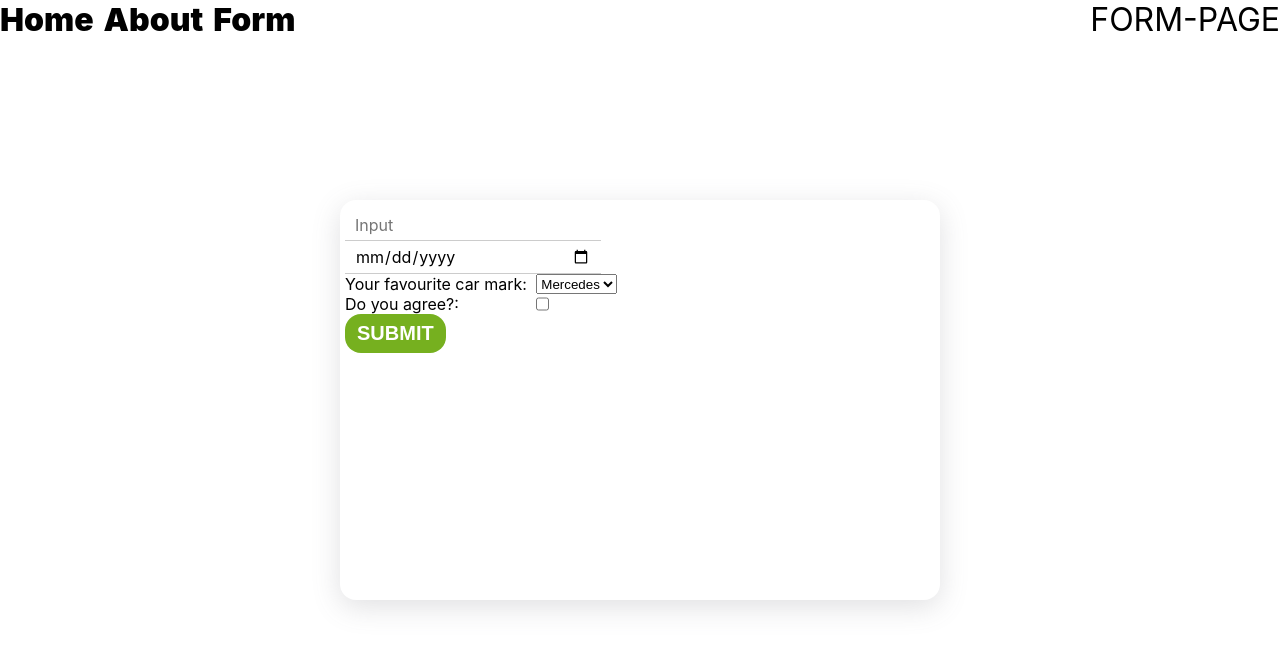
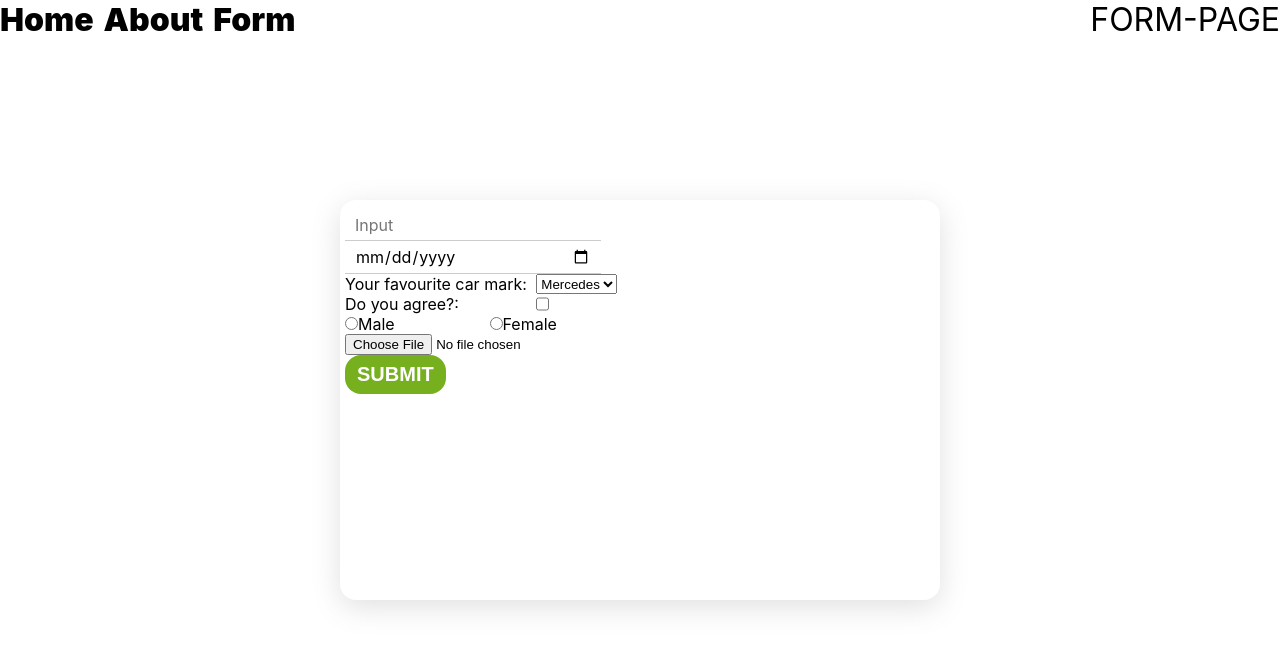
Before and after one commit to msultanovdev/rs-react-components, a React (Create React App) app in the folder my-components/: page /form-page in a window 1280 px wide. Shown: the top 650 px of the page. Built offline with nearby package versions, Linux system fonts and the light colour scheme.

Commit message:
feat: add file input

```diff
--- a/my-components/src/pages/FormPage/FormPage.tsx
+++ b/my-components/src/pages/FormPage/FormPage.tsx
@@ -7,12 +7,17 @@ class FormPage extends React.Component {
     isValidDate: false,
     isValidCar: false,
     isAgree: false,
+    isMale: false,
+    isFile: false,
   };
 
   nameInputRef: React.RefObject<HTMLInputElement>;
   birthdayRef: React.RefObject<HTMLInputElement>;
   favCarRef: React.RefObject<HTMLSelectElement>;
   checkAgreeRef: React.RefObject<HTMLInputElement>;
+  maleRef: React.RefObject<HTMLInputElement>;
+  femaleRef: React.RefObject<HTMLInputElement>;
+  fileRef: React.RefObject<HTMLInputElement>;
 
   constructor(props: never) {
     super(props);
@@ -20,6 +25,9 @@ class FormPage extends React.Component {
     this.birthdayRef = React.createRef<HTMLInputElement>();
     this.favCarRef = React.createRef<HTMLSelectElement>();
     this.checkAgreeRef = React.createRef<HTMLInputElement>();
+    this.maleRef = React.createRef<HTMLInputElement>();
+    this.femaleRef = React.createRef<HTMLInputElement>();
+    this.fileRef = React.createRef<HTMLInputElement>();
   }
 
   submitButton(e: React.MouseEvent<HTMLButtonElement>) {
@@ -46,6 +54,21 @@ class FormPage extends React.Component {
       this.setState({ isAgree: true });
     } else {
       this.setState({ isAgree: false });
+    }
+
+    if (
+      !(this.maleRef.current as HTMLInputElement).checked &&
+      !(this.femaleRef.current as HTMLInputElement).checked
+    ) {
+      this.setState({ isMale: true });
+    } else {
+      this.setState({ isMale: false });
+    }
+
+    if (!(this.fileRef.current as HTMLInputElement).value) {
+      this.setState({ isFile: true });
+    } else {
+      this.setState({ isFile: false });
     }
   }
 
@@ -106,6 +129,27 @@ class FormPage extends React.Component {
             </p>
           </div>
 
+          <div className="input-wrapper">
+            <label>
+              <input type="radio" name="isMan" ref={this.maleRef} />
+              Male
+            </label>
+            <label>
+              <input type="radio" name="isMan" ref={this.femaleRef} />
+              Female
+            </label>
+            <p className="input-invalid">
+              {this.state.isMale ? "Check your sex" : ""}
+            </p>
+          </div>
+
+          <div className="input-wrapper">
+            <input type="file" ref={this.fileRef} />
+            <p className="input-invalid">
+              {this.state.isFile ? "Please, choose file" : ""}
+            </p>
+          </div>
+
           <button
             onClick={(e) => this.submitButton(e)}
             type="submit"
```
